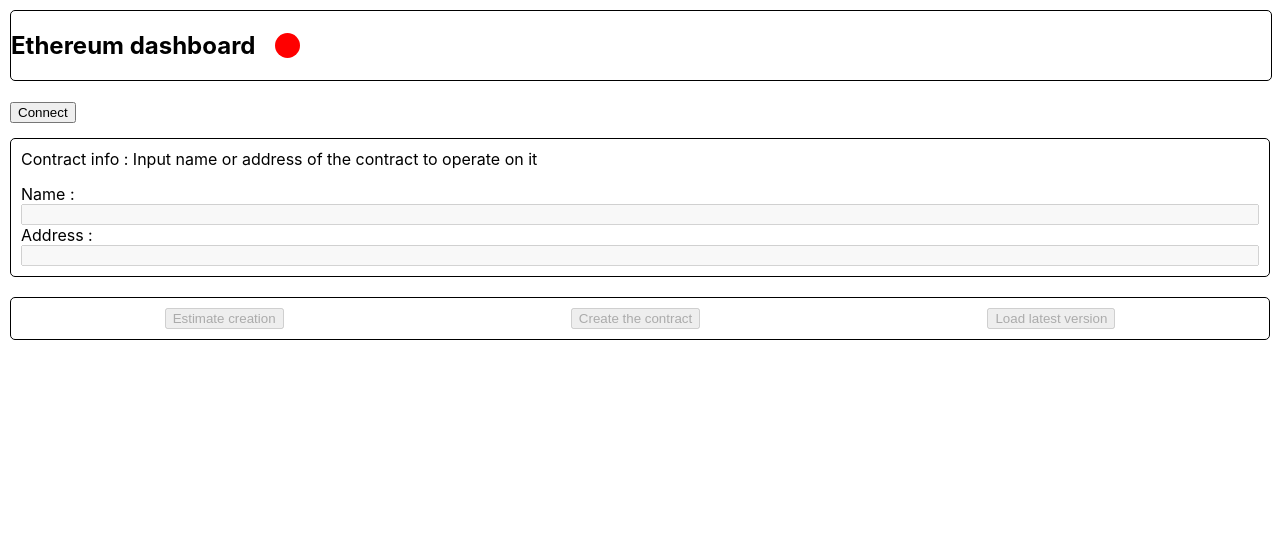
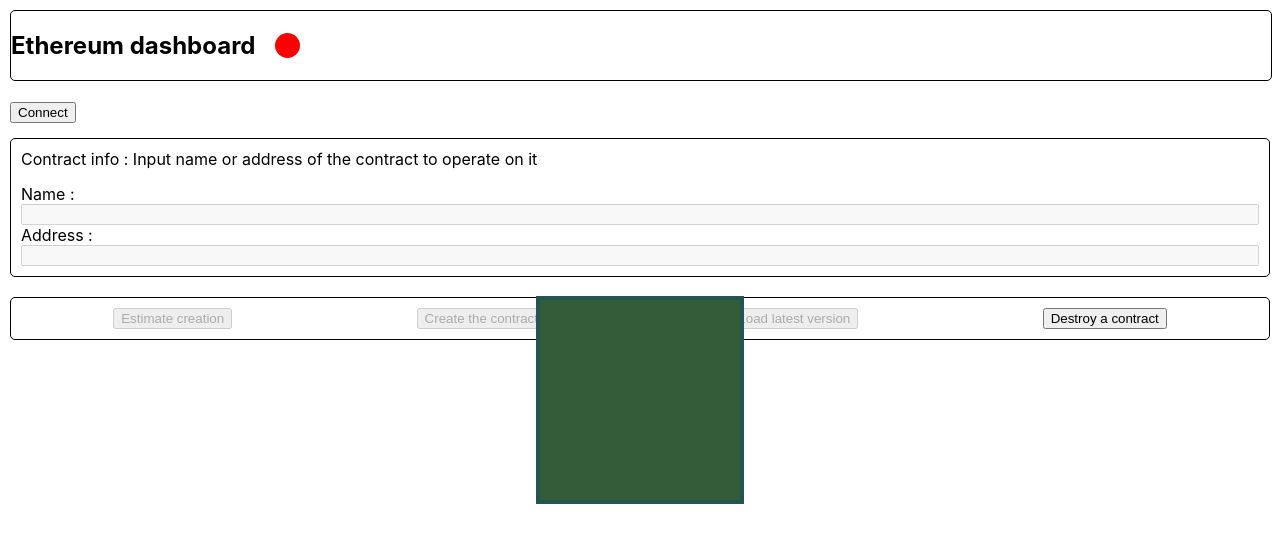
Before and after one commit to guser9822/avantasia, a React (Create React App) app: page / in a window 1280 px wide. Shown: the top 542 px of the page. Built offline with nearby package versions, Linux system fonts and the light colour scheme.

Commit message:
Added modal

```diff
--- a/src/components/BlockChainCC/index.js
+++ b/src/components/BlockChainCC/index.js
@@ -1,7 +1,7 @@
 import './BlockChainCC.css'
 import React from 'react';
 import Web3Connector from '../Web3Connector/index'
-
+import Modal from '../Modal/index'
 import Web3 from 'web3'
 
 import FaucetJSON from '../../bin/src/solc-src/faucet/Faucet.json'
@@ -19,7 +19,8 @@
             contractName: "",
             contractAddress: "",
             userAddress: window.sessionStorage.getItem('userAddress'),
-            selectedContractComponent: void undefined
+            selectedContractComponent: void undefined,
+            showDestroyModal : true,
         }
     }
 
@@ -103,7 +104,7 @@
         }
 
         if (!selectedContractName) {
-            console.log('Sorry, no contract with name ' + contrName + ' found')
+            console.log(' :( , no contract with name ' + contrName + ' found')
             return
         }
         const foundContractAddress = window.localStorage.getItem(selectedContractName)
@@ -177,9 +178,14 @@
 
     }
 
+    onDestroyClick = () => {
+
+    }
+
 
     render() {
         const statusClass = this.state.authorized ? "Status-Block Connected" : "Status-Block Disconnected"
+        const destroyModal = this.state.showDestroyModal ? <Modal /> : undefined
         return (
             <article>
                 <div>
@@ -200,9 +206,11 @@
                         <button onClick={this.onEstimationClick} disabled={this.disableOperationButton()}>Estimate creation</button>
                         <button onClick={this.onDeployContractClick} disabled={this.disableOperationButton()}>Create the contract</button>
                         <button onClick={this.onLoadContractClick} disabled={this.disableOperationButton()}>Load latest version</button>
+                        <button onClick={this.onDestroyClick} disabled={void(0)}>Destroy a contract</button>
                     </div>
                 </div>
                 {this.state.selectedContractComponent}
+                {destroyModal}
             </article>
         );
     }
--- /dev/null
+++ b/src/components/Modal/Modal.css
@@ -0,0 +1,11 @@
+.ModalContent {
+    width: 200px;
+    height: 200px;
+    border: 4px solid rgb(39, 83, 85);
+    background-color: rgb(51, 92, 56);
+    z-index: 100;
+    position: fixed;
+    left: 50%;
+    top: 50%;
+    transform: translate(-50%, -50%);
+}
--- /dev/null
+++ b/src/components/Modal/index.js
@@ -0,0 +1,20 @@
+import React from 'react';
+import './Modal.css'
+
+export default class Modal extends React.Component {
+
+    constructor(props) {
+        super(props);
+        this.state = {
+        }
+    }
+
+    render() {
+        return (
+            <div className="ModalContent">
+
+            </div>
+        )
+    }
+
+}
```
